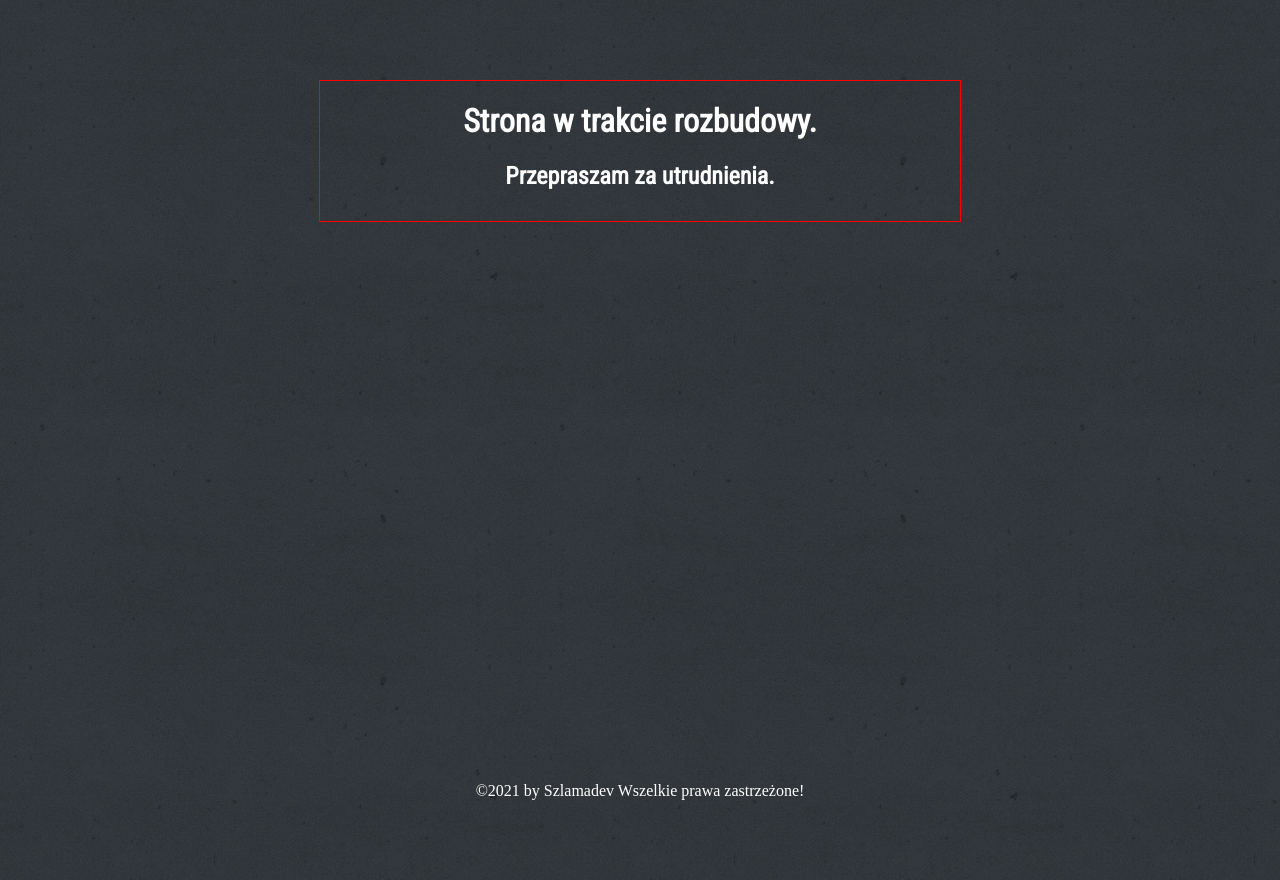
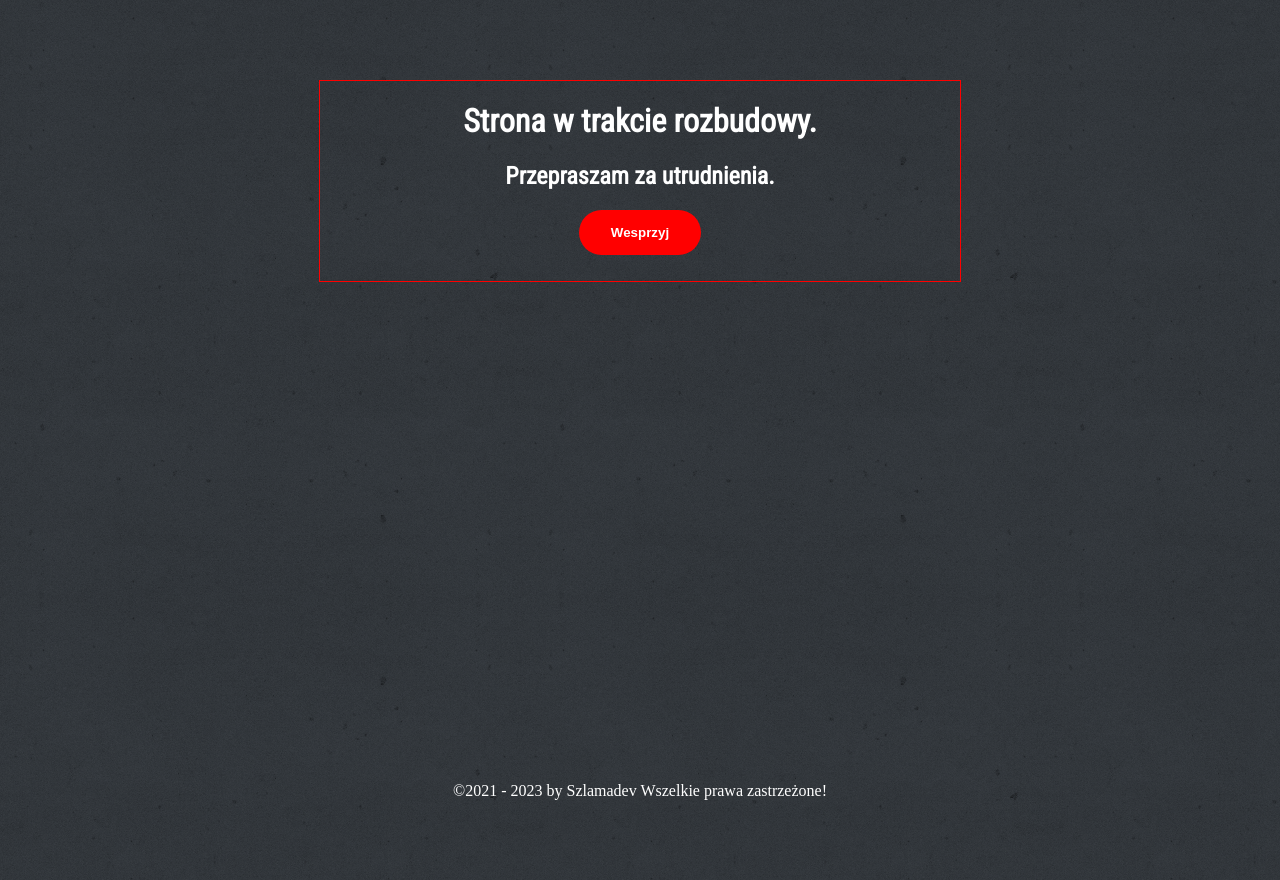
Before and after one commit to MaselniczeQ/Strona-www, a plain HTML site: page index.html in a window 1280 px wide. Drawn offline with Linux system fonts and the light colour scheme.

Commit message:
Add files via upload

```diff
--- a/index.html
+++ b/index.html
@@ -19,9 +19,11 @@
             <center><div class="okno">
                 <h1>Strona w trakcie rozbudowy.</h1>
                 <h2>Przepraszam za utrudnienia.</h2>
-                <h3></h3>
+                <div class="guzik">
+                        <a href=""><button type="button">Wesprzyj</button></a>
+                </div>
             </div></center>
         </div>
-        <div class="footer"><center>&copy;2021 by <a href="szlamadev.pl">Szlamadev</a> Wszelkie prawa zastrzeżone!</center></div>
+        <div class="footer"><center>&copy;2021 - 2023 by <a href="szlamadev.pl">Szlamadev</a> Wszelkie prawa zastrzeżone!</center></div>
     </body>
 </html>
--- a/indexstyle.css
+++ b/indexstyle.css
@@ -27,7 +27,7 @@ html, body{
     width:100%;
 }
 .okno{
-    height: 140px;
+    height: 200px;
     width: 640px;
     margin-top: 80px;
     border-width: 1px;
@@ -36,3 +36,22 @@ html, body{
     border-color: red;
     text-align: center;
 }
+.guzik a{
+    text-decoration: none;
+    color: #fff;
+}
+.guzik button{
+    background-color: red;
+    color: white;
+    text-decoration: none;
+    border: 2px solid transparent;
+    font-weight: bold;
+    padding: 13px 30px;
+    border-radius: 30px;
+    transition: 1s;
+}
+.guzik button:hover{
+    background-color: transparent;
+    color: white;
+    border: 2px solid white;
+}
```
